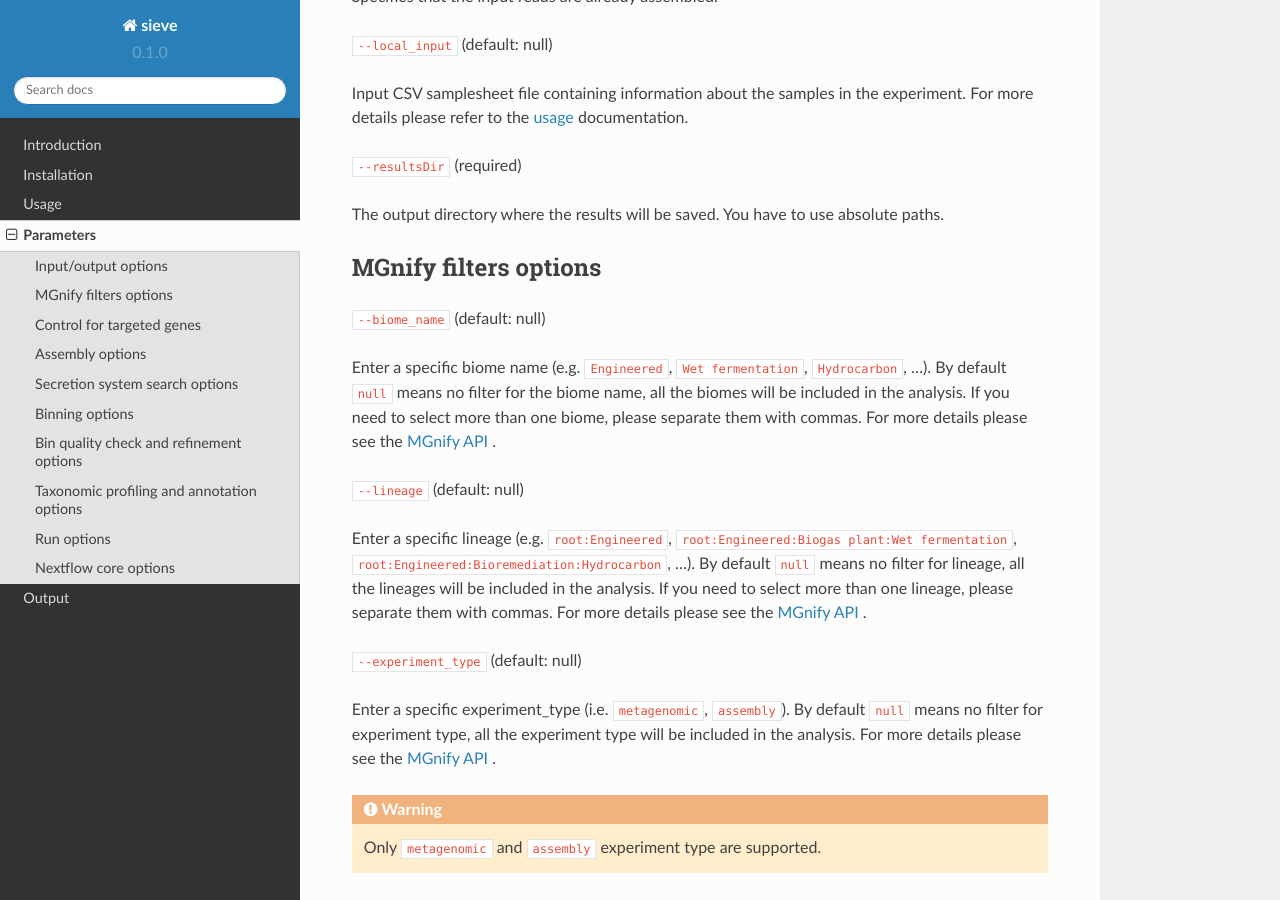
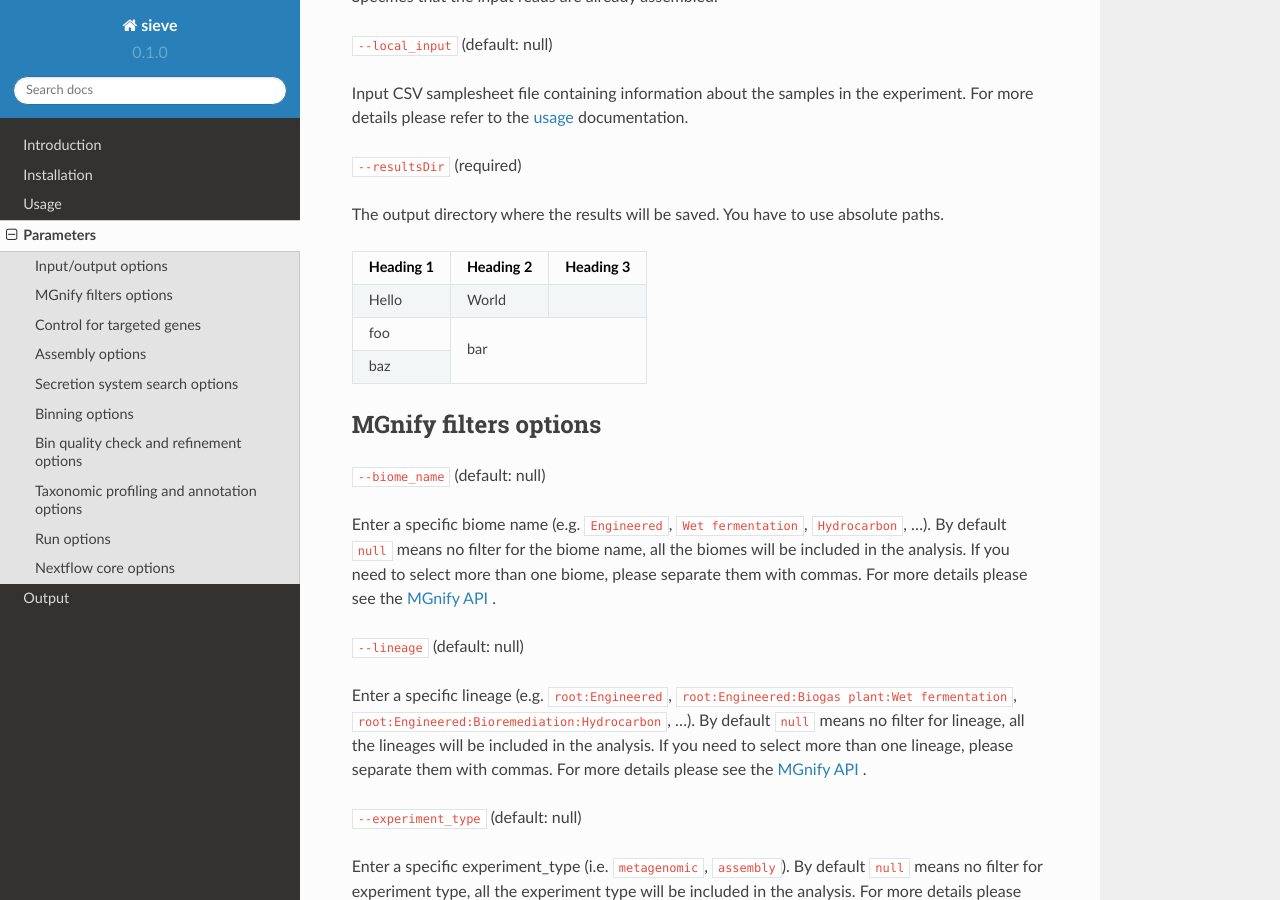
Before and after one commit to matiasWanntorp/sieve-doc, a Sphinx documentation site: the page built from docs/source/parameters.rst, in a window 1280 px wide and 900 px high, scrolled down 686 px. Built offline with Sphinx 7.4.7 and the Read the Docs theme 2.0.0, drawn with Linux system fonts in a browser that asks for light colours.

Commit message:
Update parameters.rst

```diff
--- a/docs/source/parameters.rst
+++ b/docs/source/parameters.rst
@@ -31,6 +31,16 @@ Input CSV samplesheet file containing information about the samples in the exper
 ``--resultsDir`` (required)
 
 The output directory where the results will be saved. You have to use absolute paths.
+
++-----------+-----------+-----------+
+| Heading 1 | Heading 2 | Heading 3 |
++===========+===========+===========+
+| Hello     | World     |           |
++-----------+-----------+-----------+
+| foo       |                       |
++-----------+          bar          |
+| baz       |                       |
++-----------+-----------------------+
 
 
 MGnify filters options
```
